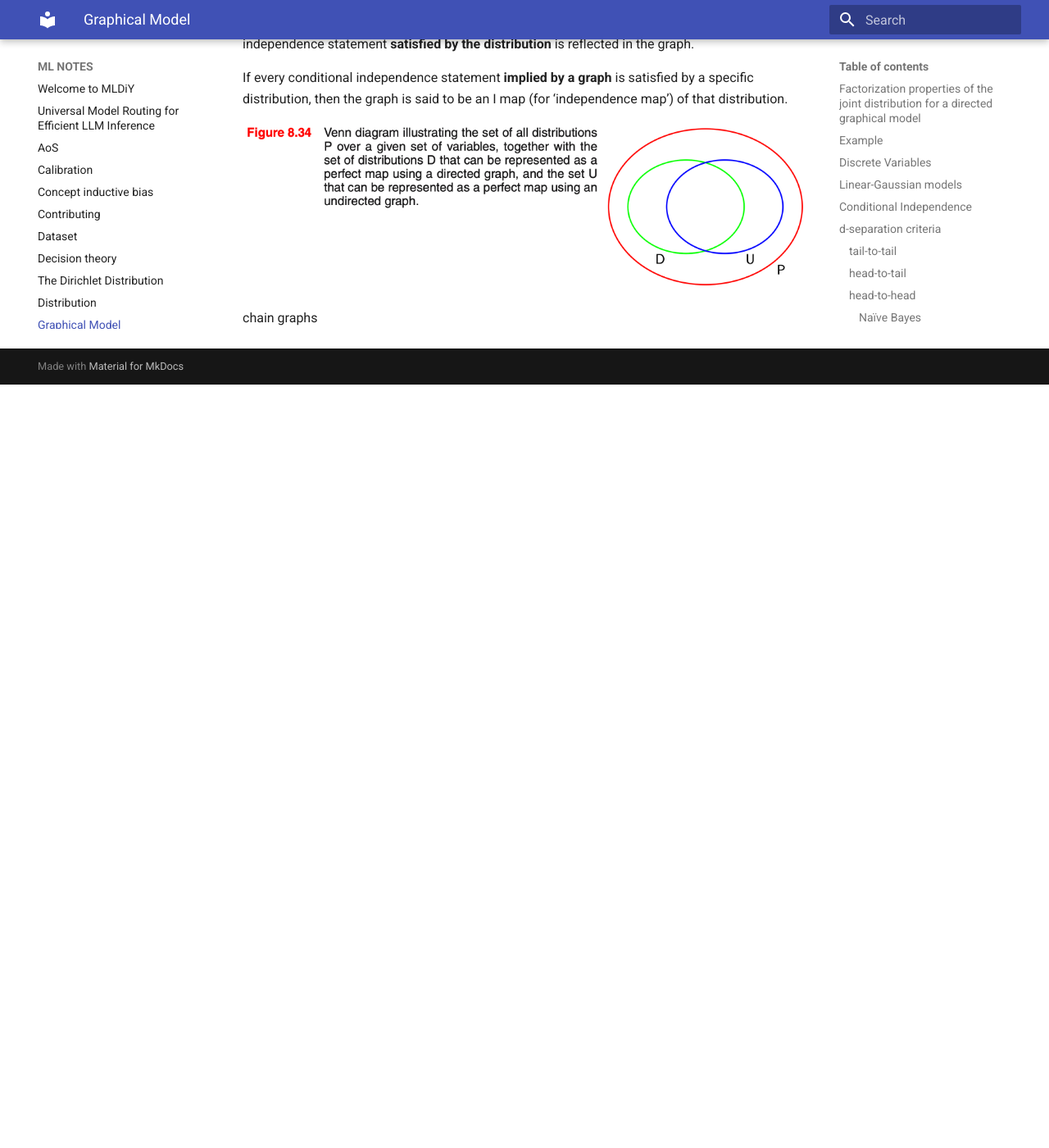
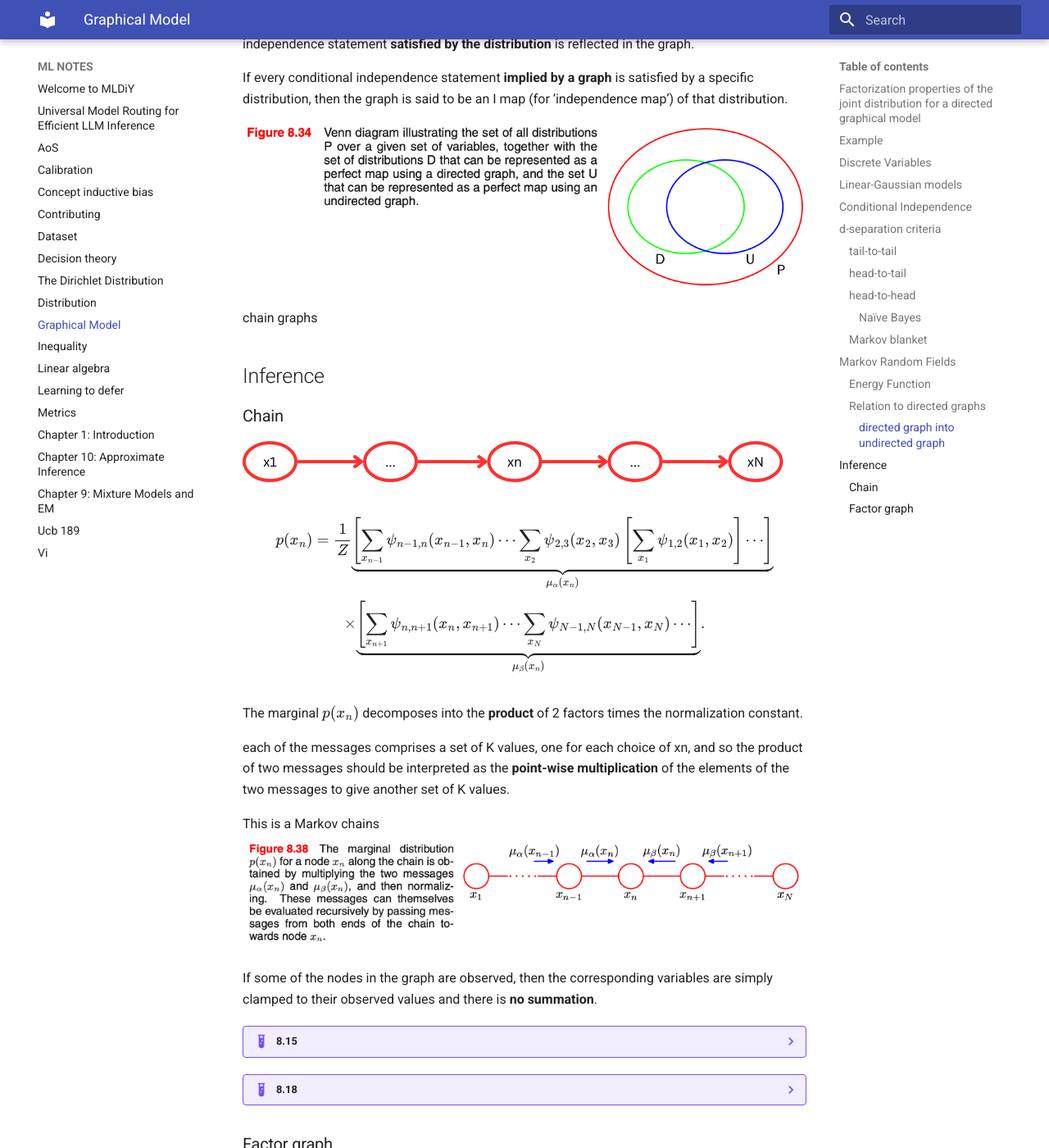
Before and after one commit to fisheredu/mldiy, an MkDocs documentation site: the page built from docs/graphical-model.md, in a window 1280 px wide and 1400 px high, scrolled down 9275 px. Shown: the whole window at 82% size. Built offline with MkDocs 1.6.1 and Material for MkDocs 9.7.7, drawn with Linux system fonts in a browser that asks for light colours; before the commit the page ends 9744 px from its top, so only the background shows below that; some of the changed text lies outside the part shown.

Commit message:
Add new image file x_1.png with metadata and content

```diff
--- a/docs/graphical-model.md
+++ b/docs/graphical-model.md
@@ -379,3 +379,106 @@
 ![venn diagram of perfect map](images/image-9.png)
 
 chain graphs
+
+## Inference
+
+### Chain
+
+![chain](images/x_1.png)
+
+$$
+\begin{aligned}
+p(x_n)
+&=
+\frac{1}{Z}
+  \underbrace{
+    \left[
+    \sum_{x_{n-1}}
+    \psi_{n-1,n}(x_{n-1},x_n)
+    \cdots
+    \sum_{x_2}
+    \psi_{2,3}(x_2,x_3)
+    \left[
+    \sum_{x_1}
+    \psi_{1,2}(x_1,x_2)
+    \right]
+    \cdots
+    \right]
+  }_{\mu_{\alpha}(x_n)}
+\\[1ex]
+&\qquad\times
+  \underbrace{
+    \left[
+    \sum_{x_{n+1}}
+    \psi_{n,n+1}(x_n,x_{n+1})
+    \cdots
+    \sum_{x_N}
+    \psi_{N-1,N}(x_{N-1},x_N)
+    \cdots
+    \right]
+  }_{\mu_{\beta}(x_n)}.
+\end{aligned}
+$$
+
+The marginal $p(x_n)$ decomposes into the **product** of 2 factors times the normalization constant.
+
+each of the messages comprises a set of K values, one for each choice of xn, and so the product of two messages should be interpreted as the **point-wise multiplication** of the elements of the two messages to give another set of K values.
+
+This is a Markov chains
+![message](images/image-10.png)
+
+If some of the nodes in the graph are observed, then the corresponding variables are simply clamped to their observed values and there is **no summation**.
+
+
+??? example "8.15"
+    ![8.15](images/image-11.png)
+
+    To obtain the joint marginal of two neighboring variables $x_{n-1}$ and $x_n$, sum out every other variable:
+    $$
+    p(x_{n-1},x_n)
+    =
+    \sum_{x_1,\ldots,x_{n-2}}
+    \sum_{x_{n+1},\ldots,x_N}
+    p(x_1,\ldots,x_N).
+    $$
+
+    $$
+    \begin{aligned}
+    p(x_{n-1},x_n)
+    &=
+    \frac{1}{Z}
+    \sum_{x_1,\ldots,x_{n-2}}
+    \sum_{x_{n+1},\ldots,x_N}
+    \prod_{i=1}^{N-1}\psi_{i,i+1}(x_i,x_{i+1}).
+    \end{aligned}
+    $$
+
+??? example "8.18"
+    ![8.18](images/image-12.png)
+
+    N
+
+### Factor graph
+
+$$
+p(\mathbf{x}) = \prod_s f_s(\mathbf{x_s})
+$$
+
+In a factor graph, there is
+
+- a node (depicted as usual by a circle) for every variable in the distribution, as was the case for directed and undirected graphs.
+- additional nodes (depicted by small squares) for each factor fs(xs) in the joint distribution.
+- undirected links connecting each factor node to all of the variables nodes on which that factor depends.
+
+![factor](images/image-13.png)
+create additional factor nodes corresponding to the maximal cliques $\mathbf{x}_s$.
+![factor](images/image-14.png)
+create factor nodes corresponding to the conditional distributions
+
+multiple different factor graphs can represent the same directed or undirected graph.
+
+messages from factor node $f_s$ to variable node $x$.
+
+$$
+\mu_{f_s \rightarrow x}(x) \equiv \sum_{X_s}F_s(x, X_s)
+$$
```
Also changed, not shown: docs/images/image-10.png (added), docs/images/image-11.png (added), docs/images/image-12.png (added), docs/images/image-13.png (added), docs/images/image-14.png (added), docs/images/x_1.png (added).
